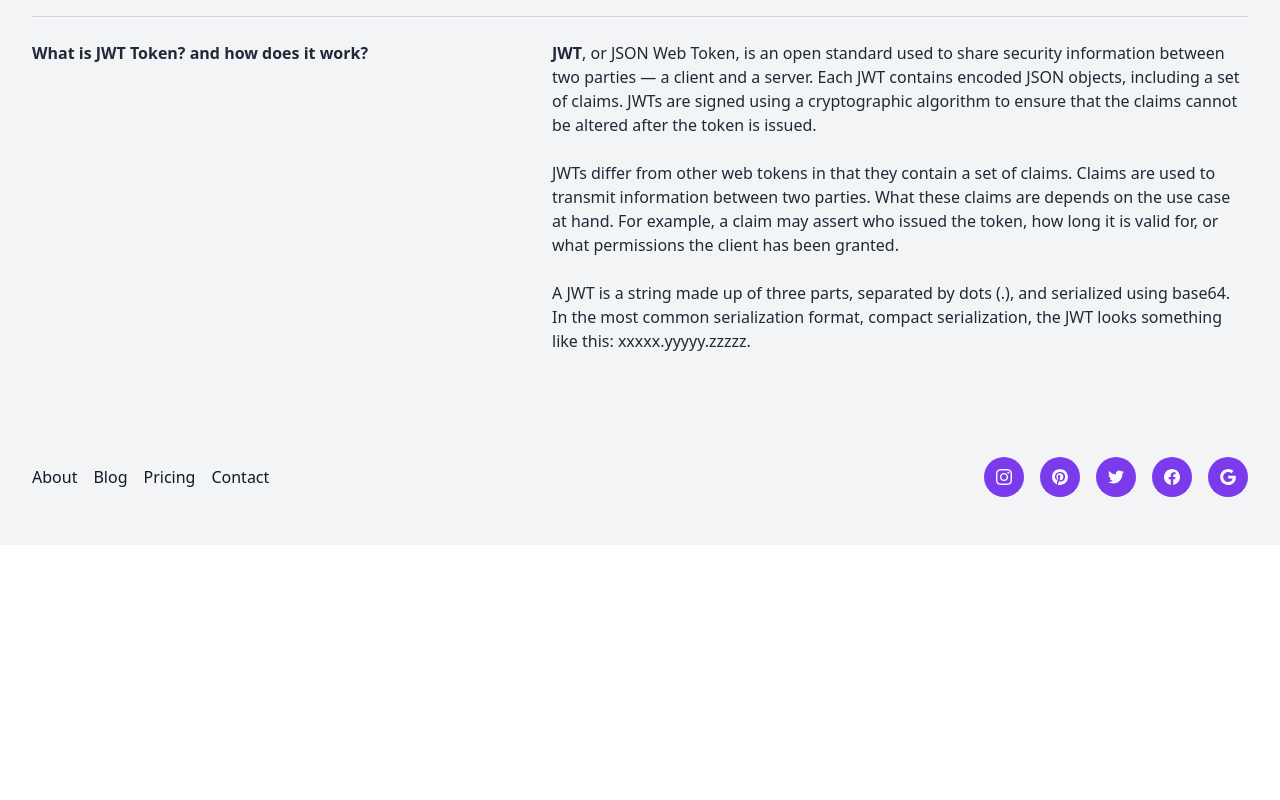
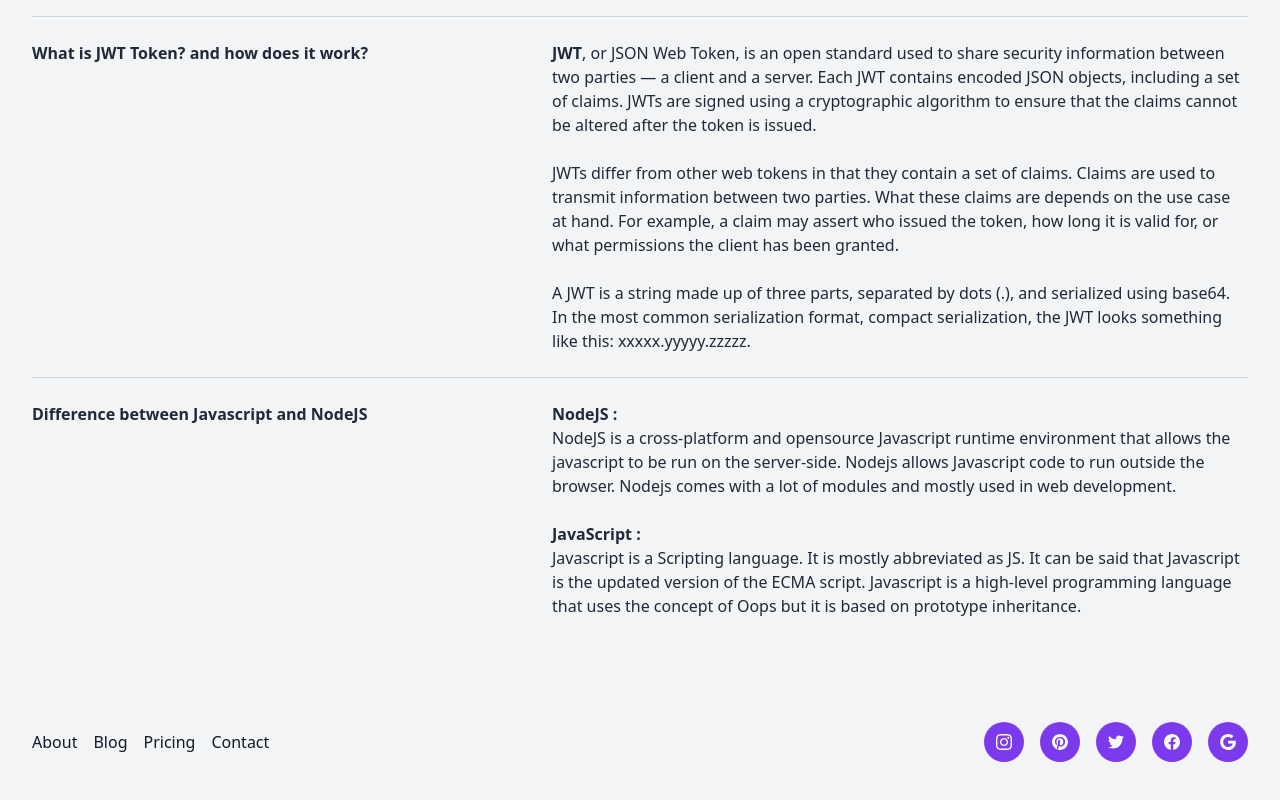
Before and after one commit to arman-ali-khan/wild-photographer, a React (Vite) app: page /blog in a window 1280 px wide. Shown: the part 632-1432 px from the top of the page. Before the commit the page ends 1177 px from the top, so only its background shows below. Built offline with nearby package versions, Linux system fonts and the light colour scheme; no server answers.

Commit message:
difference between js and nodejs answer added

```diff
--- a/src/Context/ContextProvider.jsx
+++ b/src/Context/ContextProvider.jsx
@@ -57,7 +57,6 @@ const ContextProvider = ({children}) => {
         googleLogin,
         githubLogin,
         updateUser,
-        logOut
     }
     return (
         <UserContext.Provider value={info}>
--- a/src/components/Pages/Auth/MyReview.jsx
+++ b/src/components/Pages/Auth/MyReview.jsx
@@ -10,12 +10,7 @@ const MyReview = () => {
 
     const {user} = useContext(UserContext)
     useEffect(()=>{
-        fetch('http://localhost:5000/myReview',{
-            headers:{
-                email: user?.email
-            }
-
-        })
+        fetch(`http://localhost:5000/myReview?email=${user?.email}`)
         .then(res=> res.json())
         .then(data =>{
             setMyReview(data)
--- a/src/components/Pages/Auth/SingleReview.jsx
+++ b/src/components/Pages/Auth/SingleReview.jsx
@@ -16,17 +16,22 @@ const SingleReview = ({myReview}) => {
 			})
 			.then(res=> res.json())
 			.then(data => {
-				notify()
+				if(data.deletedCount){
+					notify()
+					console.log(data);
+				}
 			})
 
 
 		}
+
 	}
     return (
-       <div className='border-4'>
+		<div className='border-4'>
+			<ToastContainer />
+
         <div className="flex justify-between p-4 ">
 		<div className="flex space-x-4">
-		<ToastContainer />
 			<div>
 				<img src={image || 'https://avatars.githubusercontent.com/u/74469015?v=4'} alt="" className="object-cover w-12 h-12 rounded-full bg-gray-500" />
 			</div>
--- a/src/components/Pages/Blog/Blog.jsx
+++ b/src/components/Pages/Blog/Blog.jsx
@@ -24,6 +24,20 @@ Though there are many dialects of SQL, all share a common syntax and almost-iden
 A JWT is a string made up of three parts, separated by dots (.), and serialized using base64. In the most common serialization format, compact serialization, the JWT looks something like this: xxxxx.yyyyy.zzzzz.
                 </p>
 			</div>
+
+
+
+
+            <div className="py-6 space-y-2 md:grid md:grid-cols-12 md:gap-8 md:space-y-0">
+				<h3 className="font-semibold md:col-span-5">Difference between Javascript and NodeJS</h3>
+				<p className="md:pl-0 md:col-span-7"> <b>NodeJS :</b> <br />
+NodeJS is a cross-platform and opensource Javascript runtime environment that allows the javascript to be run on the server-side. Nodejs allows Javascript code to run outside the browser. Nodejs comes with a lot of modules and mostly used in web development.
+                <br /><br />
+                <b>JavaScript : </b><br />
+Javascript is a Scripting language. It is mostly abbreviated as JS. It can be said that Javascript is the updated version of the ECMA script. Javascript is a high-level programming language that uses the concept of Oops but it is based on prototype inheritance.
+                </p>
+			</div>
+
 		</div>
 	</div>
 </section>
```
Also changed, not shown: src/Routes/Router/Router.jsx (+4 -3 lines).
